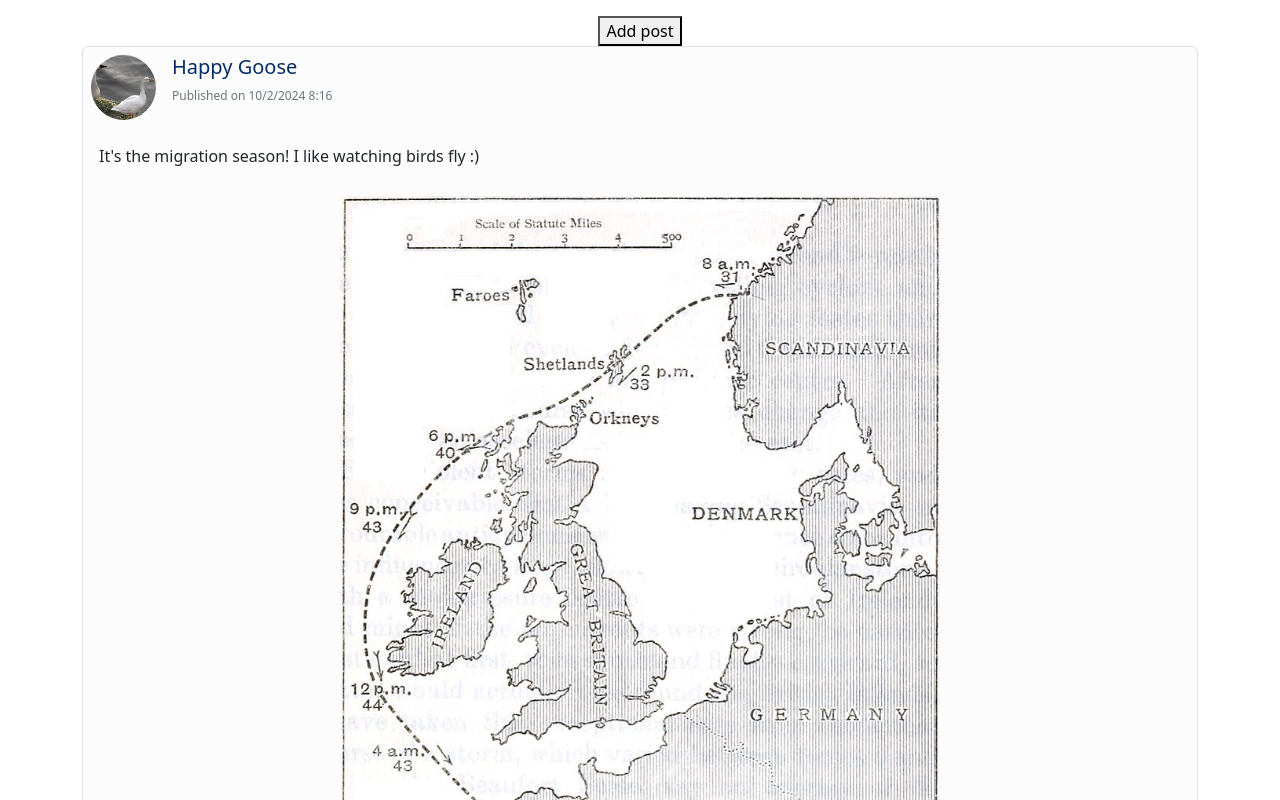
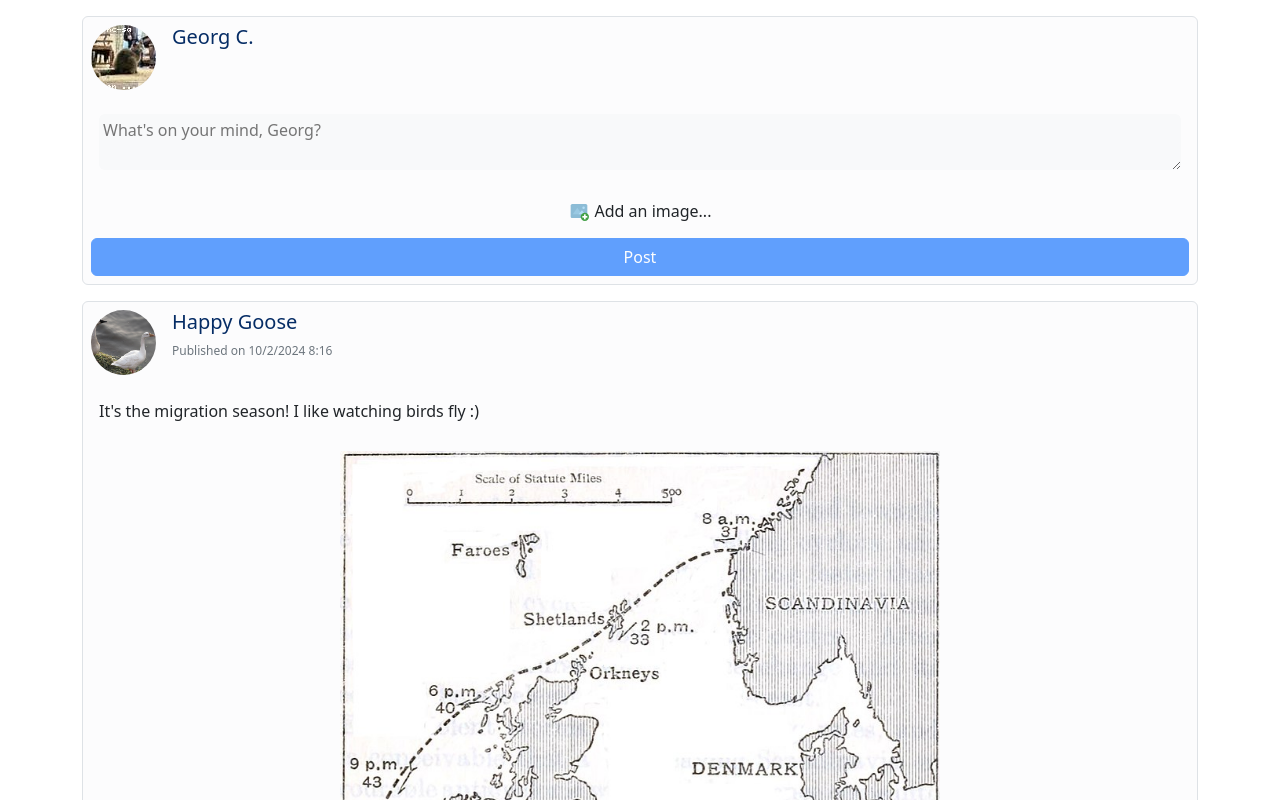
Before and after one commit to AsifMadar/Foobar-BIU-web, a React (Create React App) app: page / in a window 1280 px wide. Shown: the top 800 px of the page. Built offline with nearby package versions, Linux system fonts and the light colour scheme.

Commit message:
Allow editing, creating new posts

```diff
--- a/src/App/App.js
+++ b/src/App/App.js
@@ -5,7 +5,7 @@ import PostList from '../PostList/PostList.js'
 function App() {
     const [currentUser] = useState({
         displayName: 'Georg C.',
-        imageURL: '/favicon.png',
+        imageURL: '/sampleImages/user1.jpg',
         username: 'gcantor',
     })
 
--- a/src/Post/Post.js
+++ b/src/Post/Post.js
@@ -18,12 +18,20 @@ import whatsappIcon from '../img/whatsapp-icon.svg'
 /** @typedef {import('../data/posts.json').Post} Post */
 
 /**
+ * @callback UpdateDetailsCallback
+ * @param {Post | null} newPost
+ * @param {'delete' | 'update'} updateType
+ * @returns {void}
+ */
+
+/**
  * @param {object} props
+ * @param {User} props.currentUser
  * @param {Post} props.details
- * @param {(newDetails: Post) => void} props.updateDetails Will be called when the post data has to be changed
- * @param {User} props.currentUser
+ * @param {() => void} props.editRequested Will be called when the user clicked "edit" on the post
+ * @param {UpdateDetailsCallback} props.updateDetails Will be called when the post data has to be changed
  */
-function Post({ currentUser, details, updateDetails }) {
+function Post({ currentUser, editRequested, details, updateDetails }) {
     const author = details.author
     const isLikedByMe = details.likes.some(
         user => user.username === currentUser.username,
@@ -43,7 +51,7 @@ function Post({ currentUser, details, updateDetails }) {
         } else {
             detailsCopy.likes.push(currentUser)
         }
-        updateDetails(detailsCopy)
+        updateDetails(detailsCopy, 'update')
     }
 
     function updateComment(i, newComment) {
@@ -55,7 +63,7 @@ function Post({ currentUser, details, updateDetails }) {
             newArray.splice(i, 1)
         }
         detailsCopy.comments = newArray
-        updateDetails(detailsCopy)
+        updateDetails(detailsCopy, 'update')
     }
 
     function postNewComment(commentDetails) {
@@ -64,7 +72,7 @@ function Post({ currentUser, details, updateDetails }) {
             commentDetails.timestamp = Date.now()
             const detailsCopy = structuredClone(details)
             detailsCopy.comments.push(commentDetails)
-            updateDetails(detailsCopy)
+            updateDetails(detailsCopy, 'update')
         }
         setIsCommenting(false)
     }
@@ -95,13 +103,15 @@ function Post({ currentUser, details, updateDetails }) {
                         className="post-edit-delete-section flex-column"
                         role="group">
                         <div className="btn-group align-middle">
-                            <button className="btn icon-link">
+                            <button
+                                className="btn icon-link"
+                                onClick={editRequested}>
                                 <img src={editIcon} alt="" />
                                 Edit
                             </button>
                             <button
                                 className="btn icon-link"
-                                onClick={() => updateDetails(null)}>
+                                onClick={() => updateDetails(null, 'delete')}>
                                 <img src={deleteIcon} alt="" />
                                 Delete
                             </button>
--- a/src/PostEditor/PostEditor.js
+++ b/src/PostEditor/PostEditor.js
@@ -8,10 +8,11 @@ import addImageIcon from '../img/add-image-icon.svg'
 
 /**
  * @param {object} props
+ * @param {User} props.currentUser
  * @param {Post} props.details
- * @param {(newDetails: Post) => void} props.updateDetails Will be called when the post data has to be changed
- * @param {User} props.currentUser
+ * @param {(newPost: Post) => void} props.updateDetails Will be called when the post data has to be changed
  */
+
 function PostEditor({ currentUser, details, updateDetails }) {
     const newPostTextRef = createRef()
     const fileInputRef = createRef()
@@ -34,6 +35,25 @@ function PostEditor({ currentUser, details, updateDetails }) {
         setNewDetails(newDetailsCopy)
     }
 
+    function updateText() {
+        const newDetailsCopy = structuredClone(newDetails)
+        newDetailsCopy.contents = newPostTextRef.current.value.trim()
+        setNewDetails(newDetailsCopy)
+    }
+
+    function reset() {
+        const newDetailsCopy = structuredClone(newDetails)
+        newDetailsCopy.contents = ''
+        newDetailsCopy.images = []
+        newPostTextRef.current.value = newDetailsCopy.contents
+        setNewDetails(newDetailsCopy)
+    }
+
+    function publishEdit() {
+        updateDetails(newDetails)
+        reset()
+    }
+
     return (
         <div className="post post-edit border rounded mb-3">
             <header className="d-flex flex-row p-2">
@@ -51,9 +71,10 @@ function PostEditor({ currentUser, details, updateDetails }) {
             <article className="text-start p-3">
                 <textarea
                     className="new-comment-text border-0 p-1 rounded"
-                    placeholder="What's on your mind?"
+                    placeholder={`What's on your mind, ${currentUser.displayName.split(' ')[0]}?`}
                     ref={newPostTextRef}
                     defaultValue={newDetails.contents}
+                    onChange={updateText}
                 />
             </article>
             <article className="post-images">
@@ -80,6 +101,15 @@ function PostEditor({ currentUser, details, updateDetails }) {
                     </div>
                 ))}
             </article>
+            <footer className="d-grid gap-2">
+                <button
+                    type="button"
+                    className="btn btn-primary m-2"
+                    onClick={publishEdit}
+                    disabled={newDetails.contents === ''}>
+                    Post
+                </button>
+            </footer>
         </div>
     )
 }
--- a/src/PostList/PostList.js
+++ b/src/PostList/PostList.js
@@ -1,54 +1,90 @@
 import Post from '../Post/Post.js'
+import PostEditor from '../PostEditor/PostEditor.js'
 import posts from '../data/posts.json'
 import { useState } from 'react'
 
 /** @typedef {import('../data/posts.json').User} User */
+/** @typedef {import('../data/posts.json').Post} Post */
 
 /**
  * @param {object} props
  * @param {User} props.currentUser
  */
 function PostList({ currentUser }) {
-    const [postsDetails, setPostsDetails] = useState(posts)
+    const [isEditingIndex, setIsEditingIndex] = useState(-1)
+    const [postsDetails, setPostsDetails] = useState(
+        /** @type {Post[]} */ (posts),
+    )
     const sortedPostsDetails = postsDetails
         .sort((a, b) => a.timestamp - b.timestamp)
         .reverse()
 
-    const addPost = () => {
-        setPostsDetails([
-            ...postsDetails,
-            {
+    /**
+     * @param {number} i
+     * @param {Post | null} newPost
+     * @param {'delete' | 'edit' | 'update'} updateType
+     */
+    function updatePost(i, newPost, updateType) {
+        const newArray = [...postsDetails]
+
+        if (!newPost || updateType === 'delete') {
+            newArray.splice(i, 1)
+        } else if (newPost) {
+            newArray.splice(i, 1, newPost)
+        }
+
+        if (updateType !== 'update') {
+            setIsEditingIndex(-1)
+        }
+
+        setPostsDetails(newArray)
+    }
+
+    const dummyDetails = {
         author: currentUser,
         comments: [],
-                contents: 'second try',
+        contents: '',
+        images: [],
         likes: [],
         shares: [],
         timestamp: Date.now(),
-            },
-        ])
     }
 
-    function updatePost(i, newPost) {
-        const newArray = [...postsDetails]
-        if (newPost) {
-            newArray.splice(i, 1, newPost)
-        } else {
-            newArray.splice(i, 1)
-        }
-        setPostsDetails(newArray)
+    function publishPost(/** @type {Post}*/ postDetails) {
+        postDetails.timestamp = Date.now()
+        setPostsDetails([...postsDetails, postDetails])
     }
 
     return (
         <div id="post-list" className="container mt-3">
-            <button onClick={addPost}>Add post</button>
-            {sortedPostsDetails.map((details, i) => (
+            <PostEditor
+                id="create-post-area"
+                currentUser={currentUser}
+                details={dummyDetails}
+                updateDetails={publishPost}
+            />
+            {sortedPostsDetails.map((details, i) =>
+                isEditingIndex === i ? (
+                    <PostEditor
+                        key={i}
+                        currentUser={currentUser}
+                        details={details}
+                        updateDetails={newPost =>
+                            updatePost(i, newPost, 'edit')
+                        }
+                    />
+                ) : (
                     <Post
                         key={i}
                         currentUser={currentUser}
                         details={details}
-                    updateDetails={newPost => updatePost(i, newPost)}
+                        updateDetails={(newPost, type) =>
+                            updatePost(i, newPost, type)
+                        }
+                        editRequested={() => setIsEditingIndex(i)}
                     />
-            ))}
+                ),
+            )}
         </div>
     )
 }
```
Lines whose indentation alone changed are shown as unchanged.
